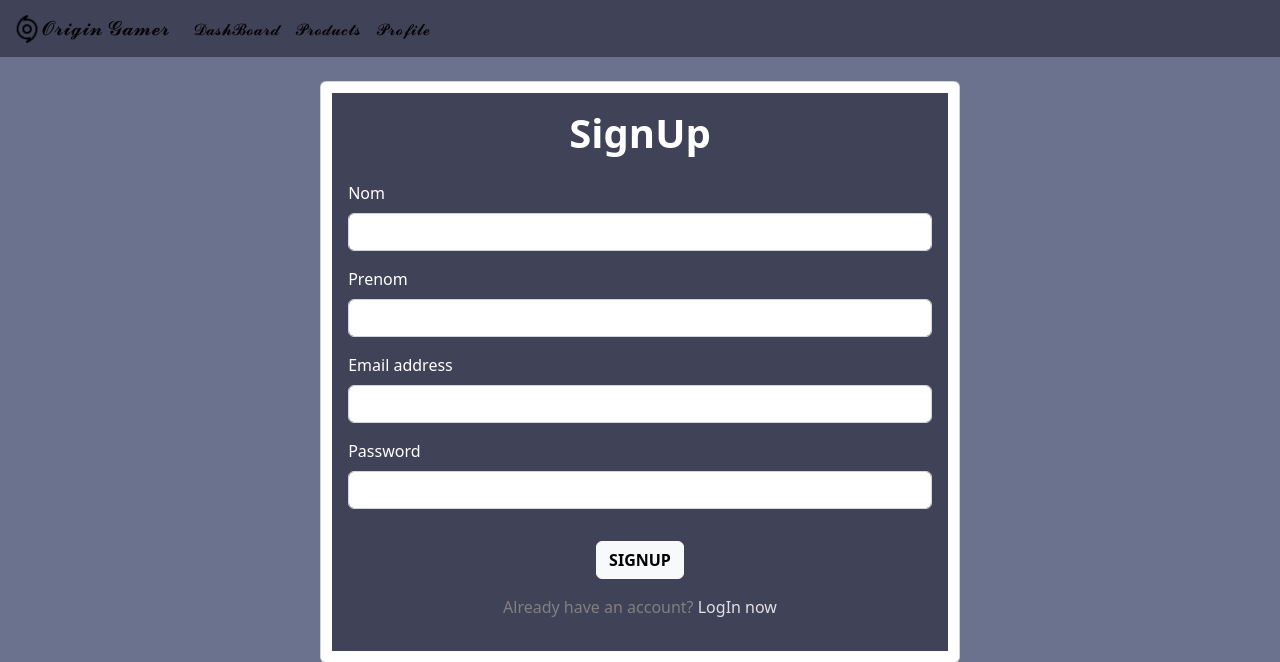
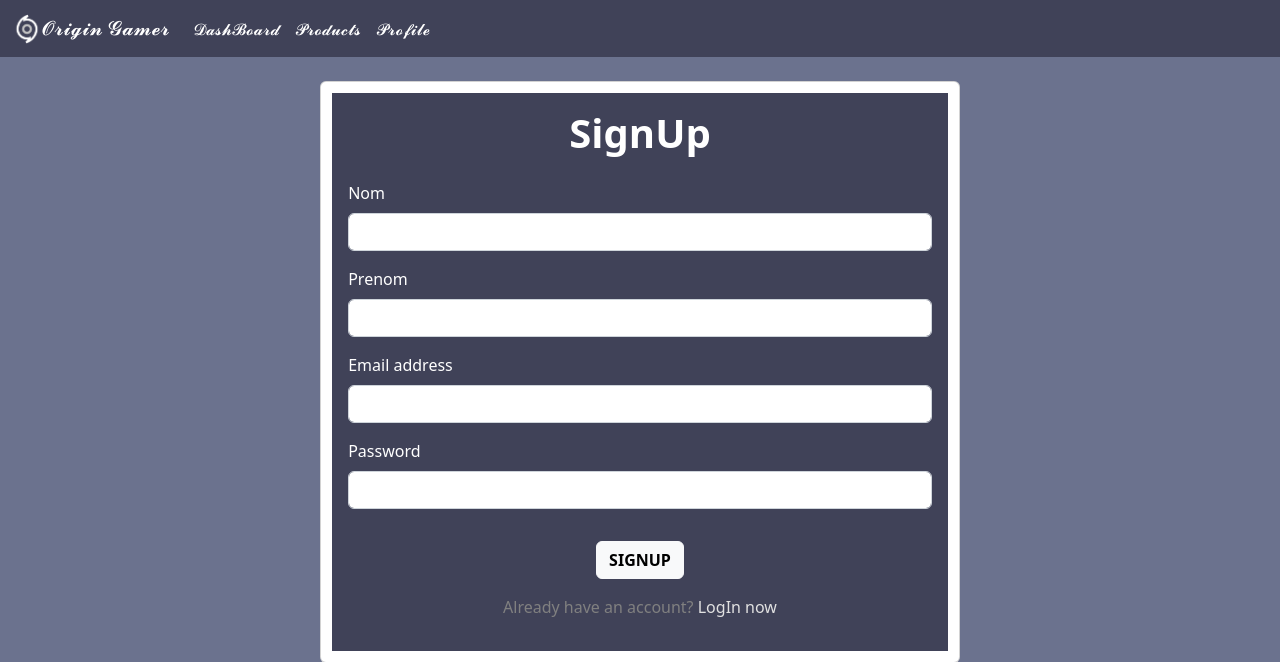
Before and after one commit to SuperGhostSama/Origin-Gamer-Admin, a PHP site: page /signup.html in a window 1280 px wide. Shown: the top 662 px of the page. Run offline with PHP 8.4, Linux system fonts and the light colour scheme.

Commit message:
tweaked the logo

```diff
--- a/login.html
+++ b/login.html
@@ -23,12 +23,15 @@
                                     <a class="nav-link active d-flex justify-content-center" aria-current="page" href="#">𝓓𝓪𝓼𝓱𝓑𝓸𝓪𝓻𝓭</a>
                                   </li>
                               <li class="nav-item">
-                              <a class="nav-link active d-flex justify-content-center" href="#">𝓟𝓻𝓸𝓭𝓾𝓬𝓽𝓼</a>
+                                <a class="nav-link active d-flex justify-content-center " href="#">𝓟𝓻𝓸𝓭𝓾𝓬𝓽𝓼</a>
                               </li>
                               <li class="nav-item">
                                 <a class="nav-link active d-flex justify-content-center" href="#">𝓟𝓻𝓸𝓯𝓲𝓵𝓮</a>
                               </li>
+
                             </ul>
+                        </div>
+                      </div>
                     </nav>
                  <!-- LOGIN -->
     <div class="card mt-4 mx-auto col-12 col-sm-6 " >
--- a/style.css
+++ b/style.css
@@ -36,3 +36,10 @@ background-color: #6B728E !important;
 .navbar {
     background-color: #404258;
 }
+/* Changing the color of the text in navbar */
+nav div ul li a{
+    color: #ffffff !important;
+}
+nav div a{
+    color: white !important;
+}
```
Also changed, not shown: img/logo.png. Lines whose indentation alone changed are shown as unchanged.
